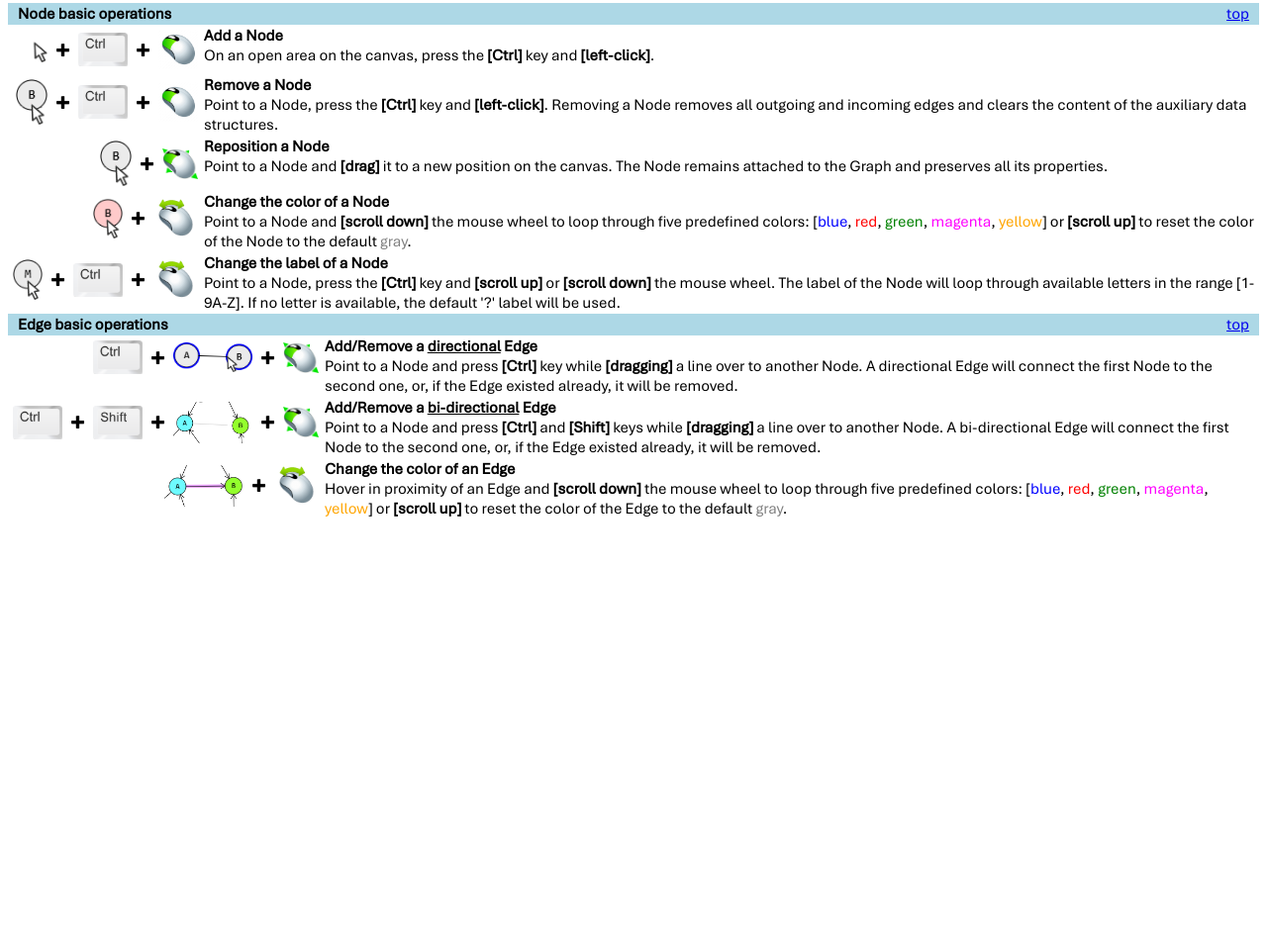
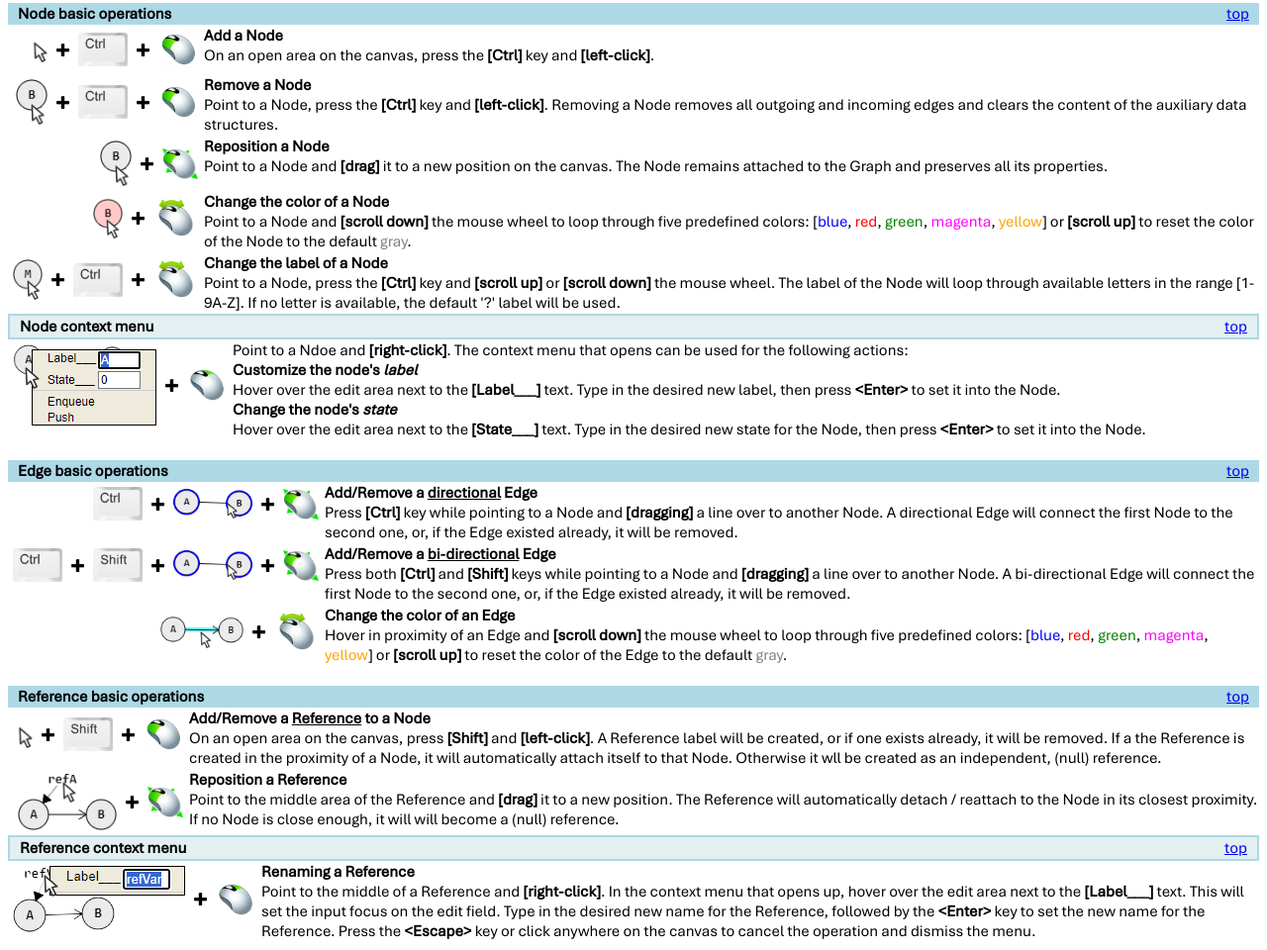
Before and after one commit to FlorinTeo/CodeSinaia-2024.src, a plain HTML site: page GraphVisualizer/help/basic.html in a window 1280 px wide. Shown: the part 430-1390 px from the top of the page at 99% size. Before the commit the page ends 963 px from the top, so only its background shows below. Drawn offline with Linux system fonts and the light colour scheme.

Commit message:
Add content to help

```diff
--- a/GraphVisualizer/help/basic.css
+++ b/GraphVisualizer/help/basic.css
@@ -68,4 +68,9 @@ body {
             padding-right: 10px;
         }
     }
+
+    .section-table-override {
+        background-color: rgb(227, 239, 241);
+        border: 2px solid lightblue;
+    }
 }
--- a/GraphVisualizer/help/basic.html
+++ b/GraphVisualizer/help/basic.html
@@ -24,12 +24,12 @@
             <tr>
             <tr>
                 <td>The <b>Nodes</b> can be <i>created</i>, <i>deleted</i> or <i>repositioned</i> via <a href="#idNodeBasicOps">Node basic operations</a>.
-                    Nodes contain a <i>label</i> and a <i>state</i> which can be altered, via <a href="https://bing.com">Node context menu</a> options.</td>
+                    Nodes contain a <i>label</i> and a <i>state</i> which can be altered, via <a href="#idNodeCtxMenu">Node context menu</a> options.</td>
                 <td>The <b>Edges</b> are directional links between Nodes and can be <i>created</i>, <i>reoriented</i> or <i>deleted</i>
                     via <a href="#idEdgeBasicOps">Edge basic operations</a>.</td>
                 <td>The <b>References</b> are pointers to individual Nodes, that can be <i>created</i>, <i>deleted</i> or <i>repositioned</i>
-                    via <a href="https://bing">Reference basic operations</a>. They can be renamed via
-                    a <a href="https://bing.com">Reference context menu</a></td>
+                    via <a href="#idReferenceBasicOps">Reference basic operations</a>. They can be renamed via
+                    a <a href="#idReferenceCtxMenu">Reference context menu</a></td>
             </tr>
         </Table>
     </div>
@@ -49,7 +49,8 @@
             </td>
             <td>
                 <b>Add a Node</b><br>
-                On an open area on the canvas, press the <b>[Ctrl]</b> key and <b>[left-click]</b>.</td>
+                On an open area on the canvas, press the <b>[Ctrl]</b> key and <b>[left-click]</b>.
+            </td>
         </tr>
         <tr>
             <td class="icons">
@@ -109,7 +110,31 @@
             </td>
         </tr>
     </table>
+    <table id="idNodeCtxMenu" class="section-table section-table-override"><tr>
+        <td class="section">Node context menu</td>
+        <td class="summary"><a href="#idSummary">top</a></td>
+    </tr></table>
+    <table>
+        <tr>
+            <td class="icons">
+                <img src="res/node-ctxmenu.png">
+                <img src="res/plus-sign.png" width="15px">
+                <img src="res/mouse-right-click.png" width="40px">
+            </td>
+            <td>
+                Point to a Ndoe and <b>[right-click]</b>. The context menu that opens can be used for the following actions:<br>
+                <b>Customize the node's <i>label</i></b><br>
+                Hover over the edit area next to the <b>[Label___]</b> text. Type in the desired new label, then
+                press <b>&lt;Enter&gt;</b> to set it into the Node.<br>
+                <b>Change the node's <i>state</i></b><br>
+                Hover over the edit area next to the <b>[State___]</b> text. Type in the desired new state for the Node, then
+                press <b>&lt;Enter&gt;</b> to set it into the Node.<br>
+
+            </td>
+        </tr>
+    </table>
     </div>
+    <br>
     <div> <!-- Edge basic operations -->
         <table id="idEdgeBasicOps" class="section-table"><tr>
             <td class="section">Edge basic operations</td>
@@ -126,7 +151,7 @@
                 </td>
                 <td>
                     <b>Add/Remove a <u>directional</u> Edge</b><br>
-                    Point to a Node and press <b>[Ctrl]</b> key while <b>[dragging]</b> a line over to another Node.
+                    Press <b>[Ctrl]</b> key while pointing to a Node and <b>[dragging]</b> a line over to another Node.
                     A directional Edge will connect the first Node to the second one, or, if the Edge existed already, it will be removed.
                 </td>
             </tr>
@@ -136,19 +161,19 @@
                     <img src="res/plus-sign.png" width="15px">
                     <img src="res/shift-key.png" width="50px">
                     <img src="res/plus-sign.png" width="15px">
-                    <img src="res/edge-add.png" width="80px">
+                    <img src="res/edge-ab.png" width="80px">
                     <img src="res/plus-sign.png" width="15px">
                     <img src="res/mouse-move.png" width="36px">
                 </td>
                 <td>
                     <b>Add/Remove a <u>bi-directional</u> Edge</b><br>
-                    Point to a Node and press <b>[Ctrl]</b> and <b>[Shift]</b> keys while <b>[dragging]</b> a line over to another Node.
+                    Press both <b>[Ctrl]</b> and <b>[Shift]</b> keys while pointing to a Node and <b>[dragging]</b> a line over to another Node.
                     A bi-directional Edge will connect the first Node to the second one, or, if the Edge existed already, it will be removed.
                 </td>
             </tr>
             <tr>
                 <td class="icons">
-                    <img src="res/edge-color.png" width="80px">
+                    <img src="res/edge-ab-blue.png" width="84px">
                     <img src="res/plus-sign.png" width="15px">
                     <img src="res/mouse-wheel.png" width="45px">
                 </td>
@@ -162,4 +187,63 @@
             </tr>
         </table>
     </div>
+    <br>
+    <div> <!-- Reference basic operations -->
+        <table id="idReferenceBasicOps" class="section-table"><tr>
+            <td class="section">Reference basic operations</td>
+            <td class="summary"><a href="#idSummary">top</a></td>
+        </tr></table>
+        <table>
+            <tr>
+                <td class="icons">
+                    <td class="icons">
+                        <img src="res/cursor.png" width="20px">
+                        <img src="res/plus-sign.png" width="15px">
+                        <img src="res/shift-key.png" width="50px">
+                        <img src="res/plus-sign.png" width="15px">
+                        <img src="res/mouse-left-click.png" width="40px">
+                    </td>
+                </td>
+                <td>
+                    <b>Add/Remove a <u>Reference</u> to a Node</b><br>
+                    On an open area on the canvas, press <b>[Shift]</b> and <b>[left-click]</b>. A Reference label will be created, or
+                    if one exists already, it will be removed. If a the Reference is created in the proximity of a Node, it will automatically
+                    attach itself to that Node. Otherwise it wll be created as an independent, (null) reference.
+                </td>
+            </tr>
+            <tr>
+                <td class="icons">
+                    <img src="res/ref-ab.png" width="100px">
+                    <img src="res/plus-sign.png" width="15px">
+                    <img src="res/mouse-move.png" width="36px">
+                </td>
+                <td>
+                    <b>Reposition a Reference</b><br>
+                    Point to the middle area of the Reference and <b>[drag]</b> it to a new position.
+                    The Reference will automatically detach / reattach to the Node in its closest proximity. If no Node is close enough,
+                    it will will become a (null) reference.
+                </td>
+            </tr>
+        </table>
+        <table id="idReferenceCtxMenu" class="section-table section-table-override"><tr>
+            <td class="section">Reference context menu</td>
+            <td class="summary"><a href="#idSummary">top</a></td>
+        </tr></table>
+        <table>
+            <tr>
+                <td class="icons">
+                    <img src="res/ref-ctxmenu.png">
+                    <img src="res/plus-sign.png" width="15px">
+                    <img src="res/mouse-right-click.png" width="40px">
+                </td>
+                <td>
+                    <b>Renaming a Reference</b><br>
+                    Point to the middle of a Reference and <b>[right-click]</b>. In the context menu that opens up, hover over the edit
+                    area next to the <b>[Label___]</b> text. This will set the input focus on the edit field. Type in the desired new
+                    name for the Reference, followed by the <b>&lt;Enter&gt;</b> key to set the new name for the Reference. Press the
+                    <b>&lt;Escape&gt;</b> key or click anywhere on the canvas to cancel the operation and dismiss the menu.
+                </td>
+            </tr>
+        </table>
+    </div>
 </body>
```
Also changed, not shown: GraphVisualizer/help/test.html (deleted, +0 -41 lines), GraphVisualizer/help/res/edge-ab-blue.png (added), GraphVisualizer/help/res/edge-add.png (deleted), GraphVisualizer/help/res/edge-color.png (deleted), GraphVisualizer/help/res/node-blue.png (deleted), GraphVisualizer/help/res/node-ctxmenu.png (added), GraphVisualizer/help/res/node-gray.png (deleted), GraphVisualizer/help/res/node-red.png (deleted), GraphVisualizer/help/res/ref-ab.png (added), GraphVisualizer/help/res/ref-ctxmenu.png (added), GraphVisualizer/res/btnDelete.png (renamed from GraphVisualizer/help/res/btnDelete.png), GraphVisualizer/res/btnRun.png (renamed from GraphVisualizer/help/res/btnRun.png), GraphVisualizer/res/btnSlide.png (renamed from GraphVisualizer/help/res/btnSlide.png), GraphVisualizer/res/btnStep.png (renamed from GraphVisualizer/help/res/btnStep.png).
